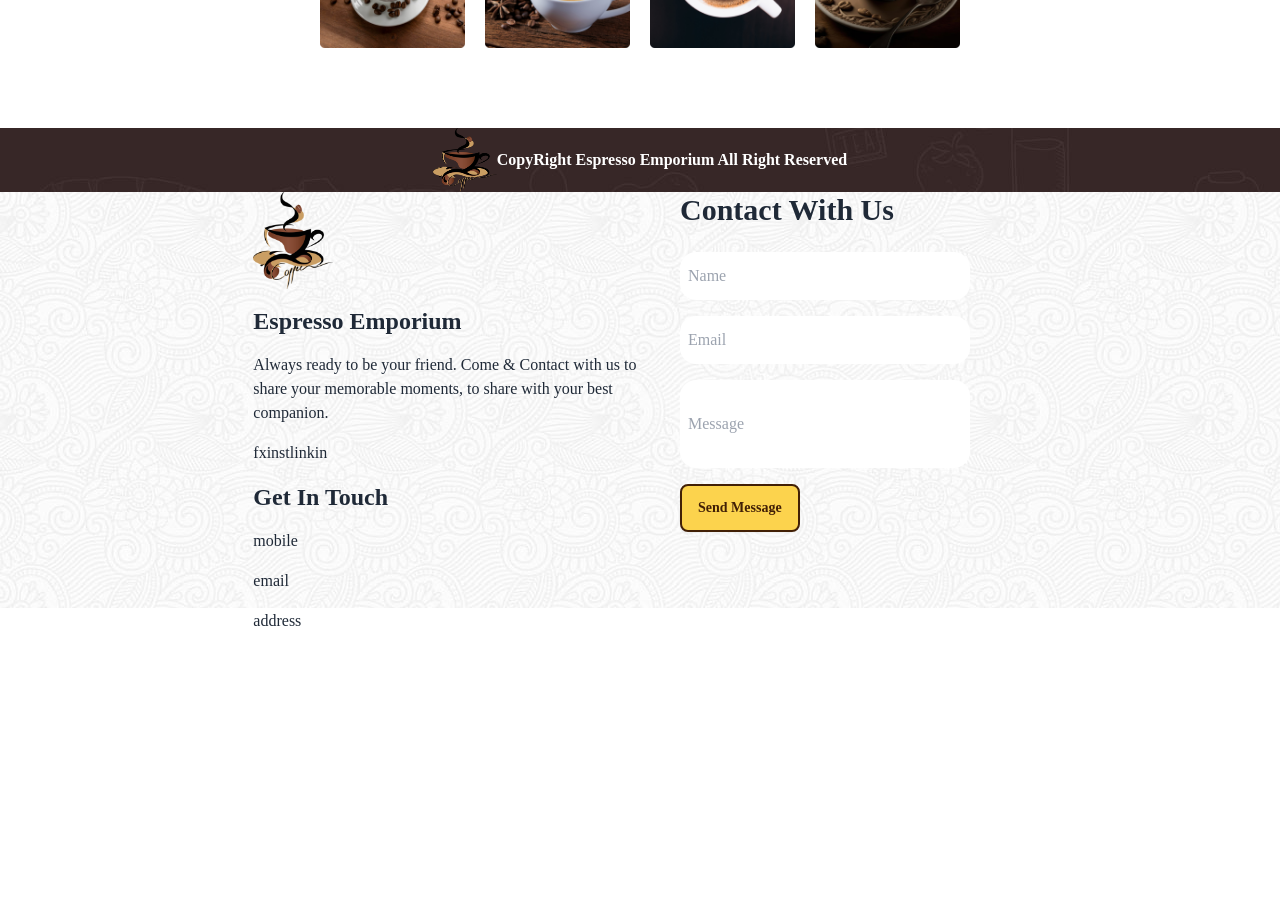
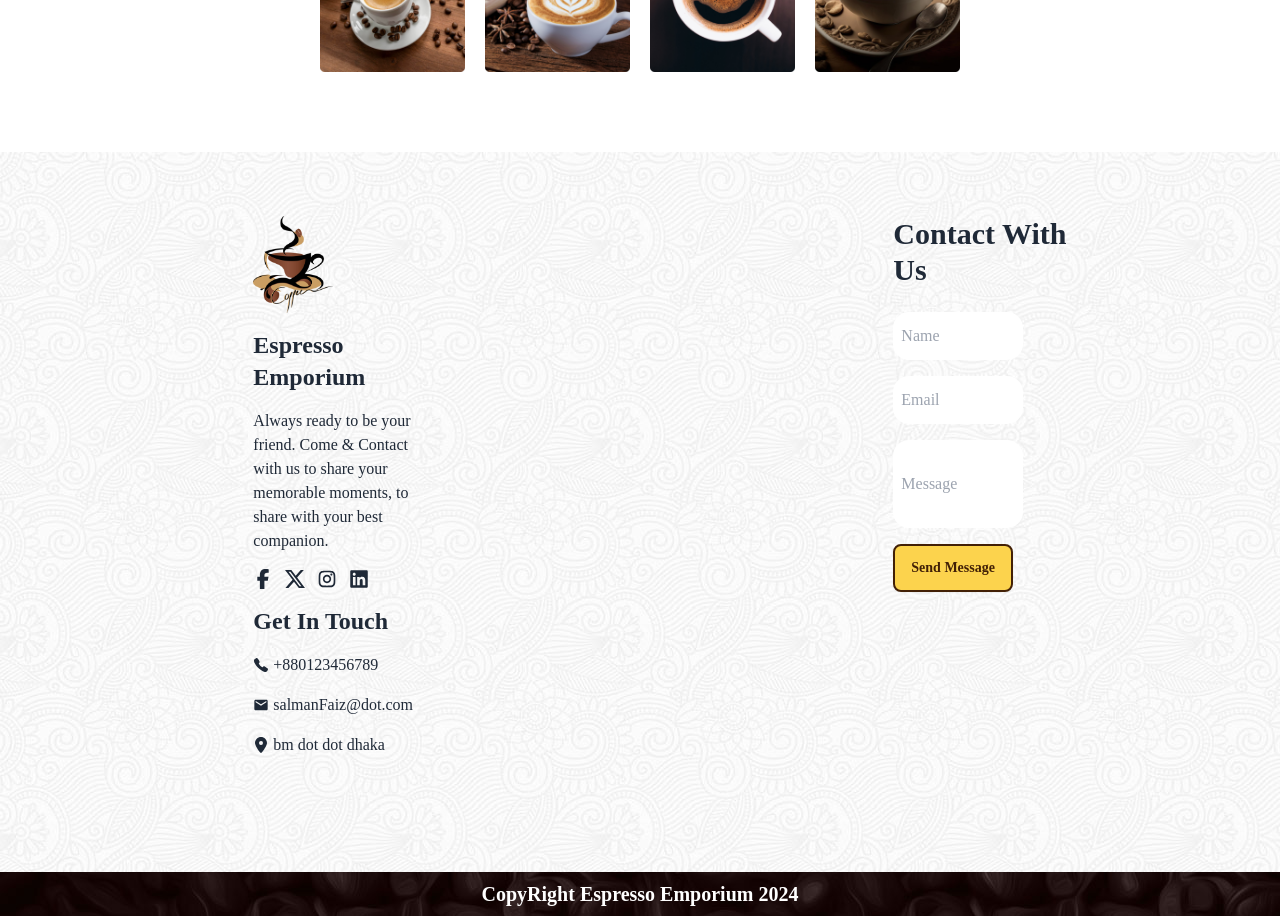
Before and after one commit to Salman-Faiz/Espresso-Emporium-CRUD-client, a React (Vite) app: page / in a window 1280 px wide. Shown: the part 2840-3756 px from the top of the page. Before the commit the page ends 3512 px from the top, so only its background shows below. Built offline with nearby package versions, Linux system fonts and the light colour scheme; a web font is replaced by a local one.

Commit message:
footer updated

```diff
--- a/src/Pages/Home/PopularProducts.jsx
+++ b/src/Pages/Home/PopularProducts.jsx
@@ -8,7 +8,7 @@ const PopularProducts = () => {
     <div className="font-customFont text-yellow-950">
       <div className=" text-center font-customFont space-y-8 py-20 text-yellow-950 bg-PopularBg1 bg-no-repeat bg-left-bottom">
         <p className="text-xl text-yellow-950">--Sip & Savor--</p>
-        <h1 className="text-4xl font-bold">Our Popular Products</h1>
+        <h1 className="text-4xl font-bold pb-6">Our Popular Products</h1>
         <Link to={'/addcoffee'}>
           <button className="btn border-2 border-yellow-950 bg-amber-300 text-yellow-950 font-bold">
             Add Coffee <PiCoffeeDuotone className="text-xl"></PiCoffeeDuotone>
--- a/src/Pages/Shared/Footer.jsx
+++ b/src/Pages/Shared/Footer.jsx
@@ -1,47 +1,75 @@
+import { FaFacebookF } from "react-icons/fa6";
+import { BsTwitterX } from "react-icons/bs";
+import { RiInstagramLine } from "react-icons/ri";
+import { FaLinkedin } from "react-icons/fa";
+import { Link } from "react-router-dom";
+import { IoCall } from "react-icons/io5";
+import { MdEmail } from "react-icons/md";
+import { FaLocationDot } from "react-icons/fa6";
 
 const Footer = () => {
   return (
-    <div>
-      <div className="bg-footerBg h-[30rem] md:flex justify-center font-customFont pt-16 mt-20">
-      <div className="w-1/3 ps-10 space-y-4">
-        <img src="/public/images/more/logo1.png" className="w-20" alt="" />
-        <h1 className="text-2xl font-extrabold">Espresso Emporium</h1>
-        <p className="text-wrap">Always ready to be your friend. Come & Contact with us to share your  memorable moments, to share with your best companion.</p>
-        <div className="flex">
-          <p>f</p>
-          <p>x</p>
-          <p>inst</p>
-          <p>linkin</p>
-        </div>
-        <h2 className="text-2xl font-bold">Get In Touch</h2>
-        <h2>mobile</h2>
-        <h2>email</h2>
-        <h2>address</h2>
-      </div>
-      <div className=" w-1/3 ps-10">
-        <h1 className="text-3xl mb-6 font-bold">Contact With Us</h1>
-        <form className="space-y-4">
-          <input className="w-3/4 px-2 py-3 rounded-2xl" type="text" name="name"   placeholder="Name" id="" /> <br />
-          <input className="w-3/4 px-2 py-3 rounded-2xl" type="text" name="email"   placeholder="Email" id="" />
-          <br />
-          <input className="w-3/4 px-2 py-8 rounded-2xl" type="text" name="message"   placeholder="Message" id="" /> <br />
-
-          <input className="btn border-2 border-yellow-950 bg-amber-300 text-yellow-950" type="submit" value="Send Message"  />
+    <div className="">
+      <div className="md:bg-footerBg h-[45rem] grid md:grid-cols-2 justify-center font-customFont pt-16 mt-20">
+        <div className="w-1/3 ps-10 space-y-4 sm:mx-auto">
+          <img src="/public/images/more/logo1.png" className="w-20" alt="" />
+          <h1 className="text-2xl font-extrabold">Espresso Emporium</h1>
+          <p className="text-wrap">
+            Always ready to be your friend. Come & Contact with us to share your
+            memorable moments, to share with your best companion.
+          </p>
+          <div className="flex gap-3 text-xl">
+            <Link><p><FaFacebookF></FaFacebookF></p></Link>
+            <Link> <p><BsTwitterX></BsTwitterX></p></Link>
+            <Link><p><RiInstagramLine></RiInstagramLine></p></Link>
+            <Link><p><FaLinkedin></FaLinkedin></p></Link>
 
 
 
-        </form>
+          </div>
+          <h2 className="text-2xl font-bold">Get In Touch</h2>
+          <h2 className="flex gap-1 items-center"><IoCall></IoCall> +880123456789</h2>
+          <h2 className="flex gap-1 items-center"><MdEmail></MdEmail>salmanFaiz@dot.com</h2>
+          <h2 className="flex gap-1 items-center"><FaLocationDot></FaLocationDot>bm dot dot dhaka</h2>
+        </div>
+        <div className=" w-1/3 ps-10 sm:mx-auto">
+          <h1 className="text-3xl mb-6 font-bold">Contact With Us</h1>
+          <form className="space-y-4">
+            <input
+              className="w-3/4 px-2 py-3 rounded-2xl"
+              type="text"
+              name="name"
+              placeholder="Name"
+              id=""
+            />{" "}
+            <br />
+            <input
+              className="w-3/4 px-2 py-3 rounded-2xl"
+              type="text"
+              name="email"
+              placeholder="Email"
+              id=""
+            />
+            <br />
+            <input
+              className="w-3/4 px-2 py-8 rounded-2xl"
+              type="text"
+              name="message"
+              placeholder="Message"
+              id=""
+            />{" "}
+            <br />
+            <input
+              className="btn border-2 border-yellow-950 bg-amber-300 text-yellow-950"
+              type="submit"
+              value="Send Message"
+            />
+          </form>
+        </div>
       </div>
-
-
-    </div>
-    <div className="HeaderBg sticky bottom-0 z-50">
-            <div className='flex items-center justify-center'>
-            <img className='w-16 h-16' src="/public/images/more/logo1.png" alt="" />
-            <h1 className=" text-white font-customFont  py-2 font-semibold">CopyRight Espresso Emporium <span>All Right Reserved</span></h1>
-            </div>
-
-        </div>
+      <div className="bg-[url('/public/images/more/24.jpg')]">
+        <p className="text-white font-bold text-xl text-center py-2">CopyRight Espresso Emporium 2024</p>
+      </div>
     </div>
   );
 };
```
